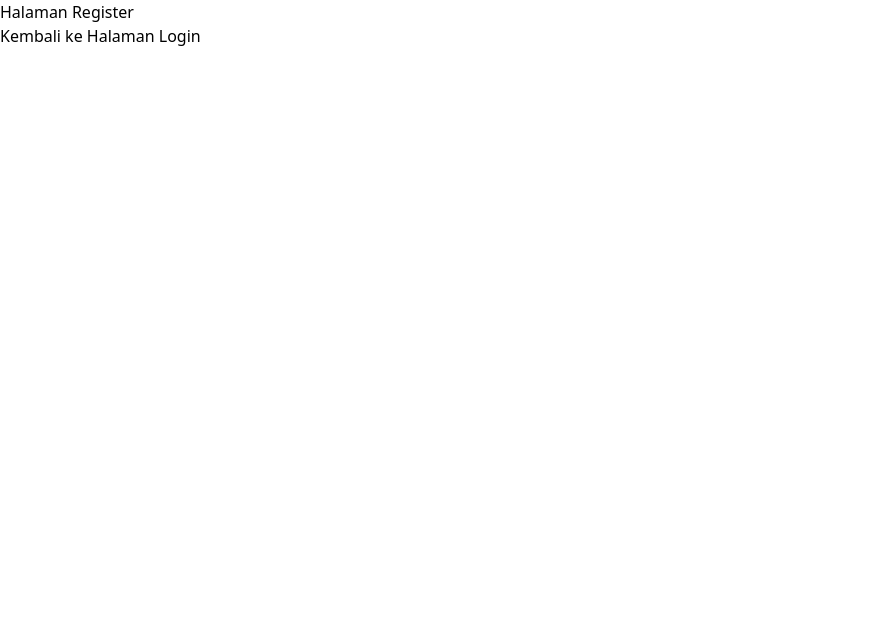
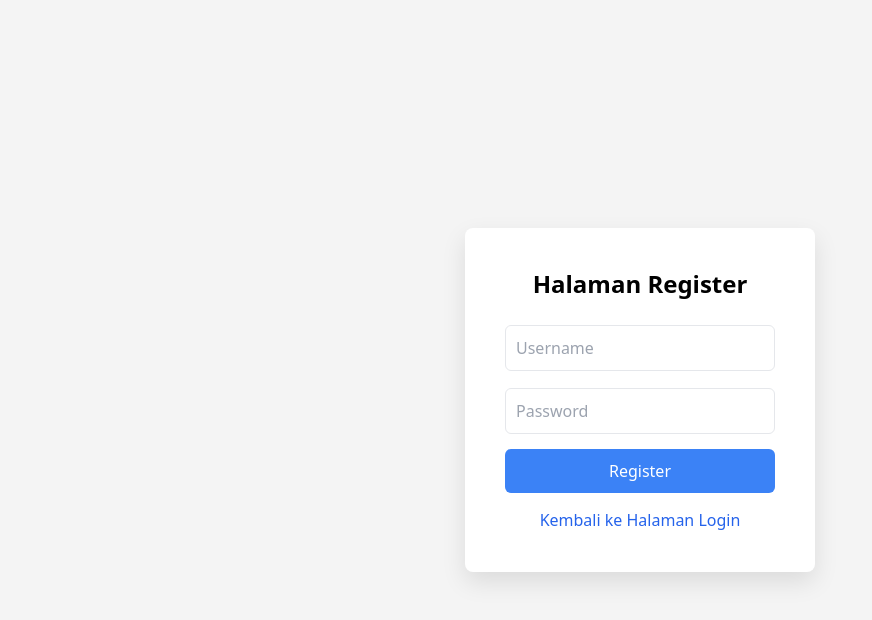
Before and after one commit to ItsQii/PemrogramanFramework, a Next.js app in the folder Praktikum_05/my-app/: page /auth/register in a window 1280 px wide. Shown: the top 620 px of the page, without its empty margins (0-872 px from the left). Built offline with nearby package versions, Linux system fonts and the light colour scheme.

Commit message:
TUGAS 1 DAN 3

```diff
--- a/Praktikum_05/my-app/src/pages/auth/register.tsx
+++ b/Praktikum_05/my-app/src/pages/auth/register.tsx
@@ -1,12 +1,7 @@
-import Link from "next/link";
+import TampilanRegister from "../../views/auth/register";
 
 const halamanRegister = () => {
-  return (
-    <div>
-      <h1>Halaman Register</h1>
-      <Link href="/auth/login">Kembali ke Halaman Login</Link>
-    </div>
-  );
+  return <TampilanRegister />;
 };
 
 export default halamanRegister;
--- /dev/null
+++ b/Praktikum_05/my-app/src/views/auth/register/index.tsx
@@ -0,0 +1,41 @@
+import Link from "next/link";
+import styles from "./register.module.css";
+
+const TampilanRegister = () => {
+  return (
+    <div className={`${styles.container} bg-gray-100`}>
+      <div className={`${styles.card} rounded-lg`}>
+        <h1 className={`${styles.title} text-2xl font-bold`}>
+          Halaman Register
+        </h1>
+
+        <input
+          type="text"
+          placeholder="Username"
+          className={`${styles.input} border rounded-md p-2 mb-3`}
+        />
+
+        <input
+          type="password"
+          placeholder="Password"
+          className={`${styles.input} border rounded-md p-2`}
+        />
+
+        <button
+          className={`${styles.button} bg-blue-500 text-white rounded-md hover:bg-blue-600 transition mt-3`}
+        >
+          Register
+        </button>
+
+        <Link
+          href="/auth/login"
+          className={`${styles.link} text-blue-600 hover:underline mt-4 block`}
+        >
+          Kembali ke Halaman Login
+        </Link>
+      </div>
+    </div>
+  );
+};
+
+export default TampilanRegister;
--- /dev/null
+++ b/Praktikum_05/my-app/src/views/auth/register/register.module.css
@@ -0,0 +1,39 @@
+.container {
+  min-height: 100vh;
+  display: flex;
+  justify-content: center;
+  align-items: center;
+  background-color: #f4f4f4;
+}
+
+.card {
+  background: white;
+  padding: 40px;
+  border-radius: 8px;
+  width: 350px;
+  box-shadow: 0 10px 25px rgba(0, 0, 0, 0.1);
+}
+
+.title {
+  margin-bottom: 20px;
+  text-align: center;
+}
+
+.input {
+  width: 100%;
+  padding: 10px;
+  margin-top: 5px;
+}
+
+.button {
+  width: 100%;
+  padding: 10px;
+  margin-top: 15px;
+  cursor: pointer;
+}
+
+.link {
+  display: block;
+  margin-top: 15px;
+  text-align: center;
+}
```
